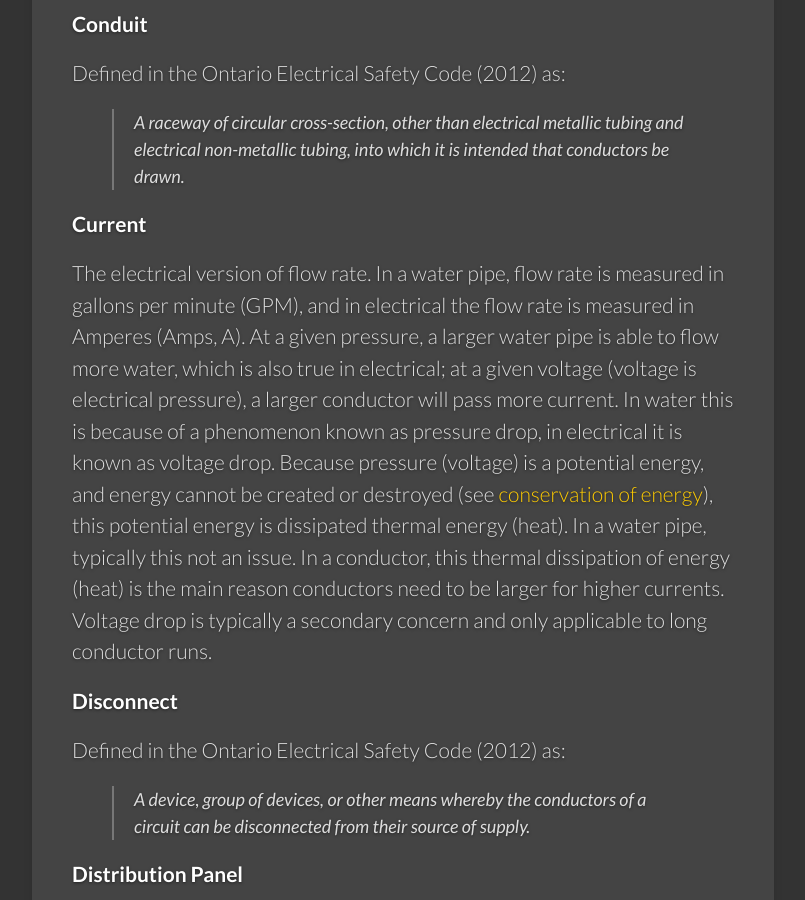
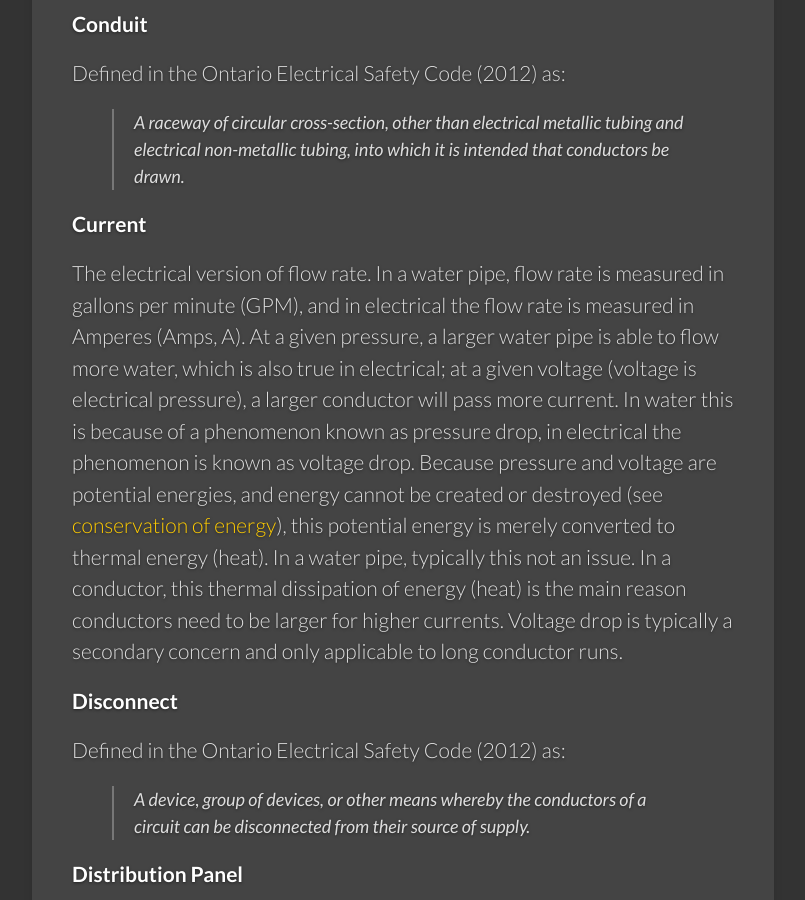
Before and after one commit to astallaert/astallaert.github.io, a Jekyll site: the page built from _ee/power-terminology.md, in a window 1280 px wide and 900 px high, scrolled down 1744 px. Shown: the whole window, without its empty margins (139-944 px from the left). Built offline with Jekyll 4.4.1, drawn with Linux system fonts in a browser that asks for light colours.

Commit message:
updated power definitions

```diff
--- a/_ee/power-terminology.md
+++ b/_ee/power-terminology.md
@@ -54,7 +54,7 @@ Defined in the Ontario Electrical Safety Code (2012) as:
 
 #### Current
 
-The electrical version of flow rate. In a water pipe, flow rate is measured in gallons per minute (GPM), and in electrical the flow rate is measured in Amperes (Amps, A). At a given pressure, a larger water pipe is able to flow more water, which is also true in electrical; at a given voltage (voltage is electrical pressure), a larger conductor will pass more current. In water this is because of a phenomenon known as pressure drop, in electrical it is known as voltage drop. Because pressure (voltage) is a potential energy, and energy cannot be created or destroyed (see [conservation of energy](http://en.wikipedia.org/wiki/Conservation_of_energy)), this potential energy is dissipated thermal energy (heat). In a water pipe, typically this not an issue. In a conductor, this thermal dissipation of energy (heat) is the main reason conductors need to be larger for higher currents. Voltage drop is typically a secondary concern and only applicable to long conductor runs.
+The electrical version of flow rate. In a water pipe, flow rate is measured in gallons per minute (GPM), and in electrical the flow rate is measured in Amperes (Amps, A). At a given pressure, a larger water pipe is able to flow more water, which is also true in electrical; at a given voltage (voltage is electrical pressure), a larger conductor will pass more current. In water this is because of a phenomenon known as pressure drop, in electrical the phenomenon is known as voltage drop. Because pressure and voltage are potential energies, and energy cannot be created or destroyed (see [conservation of energy](http://en.wikipedia.org/wiki/Conservation_of_energy)), this potential energy is merely converted to thermal energy (heat). In a water pipe, typically this not an issue. In a conductor, this thermal dissipation of energy (heat) is the main reason conductors need to be larger for higher currents. Voltage drop is typically a secondary concern and only applicable to long conductor runs.
 
 
 #### Disconnect
```
